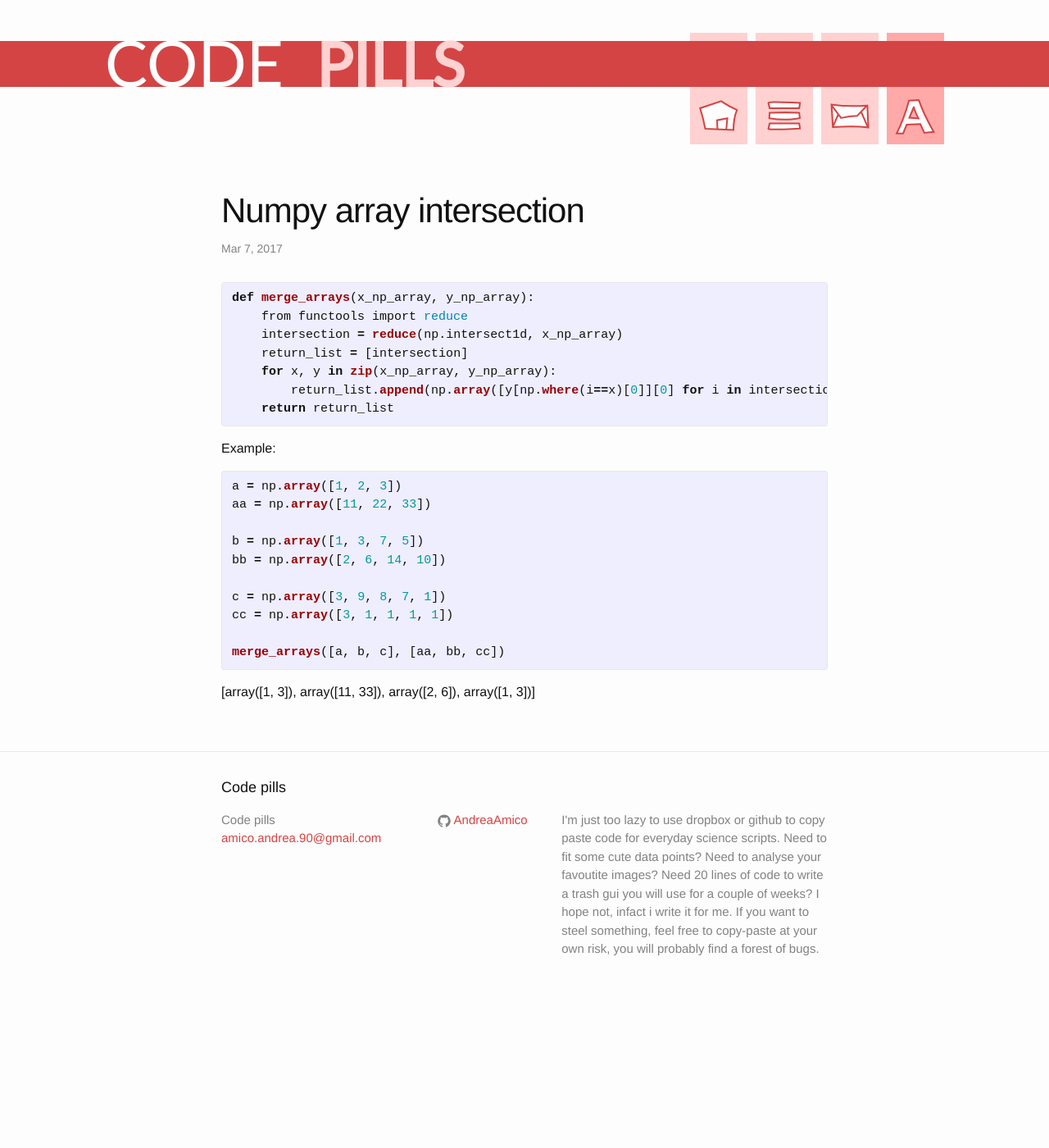
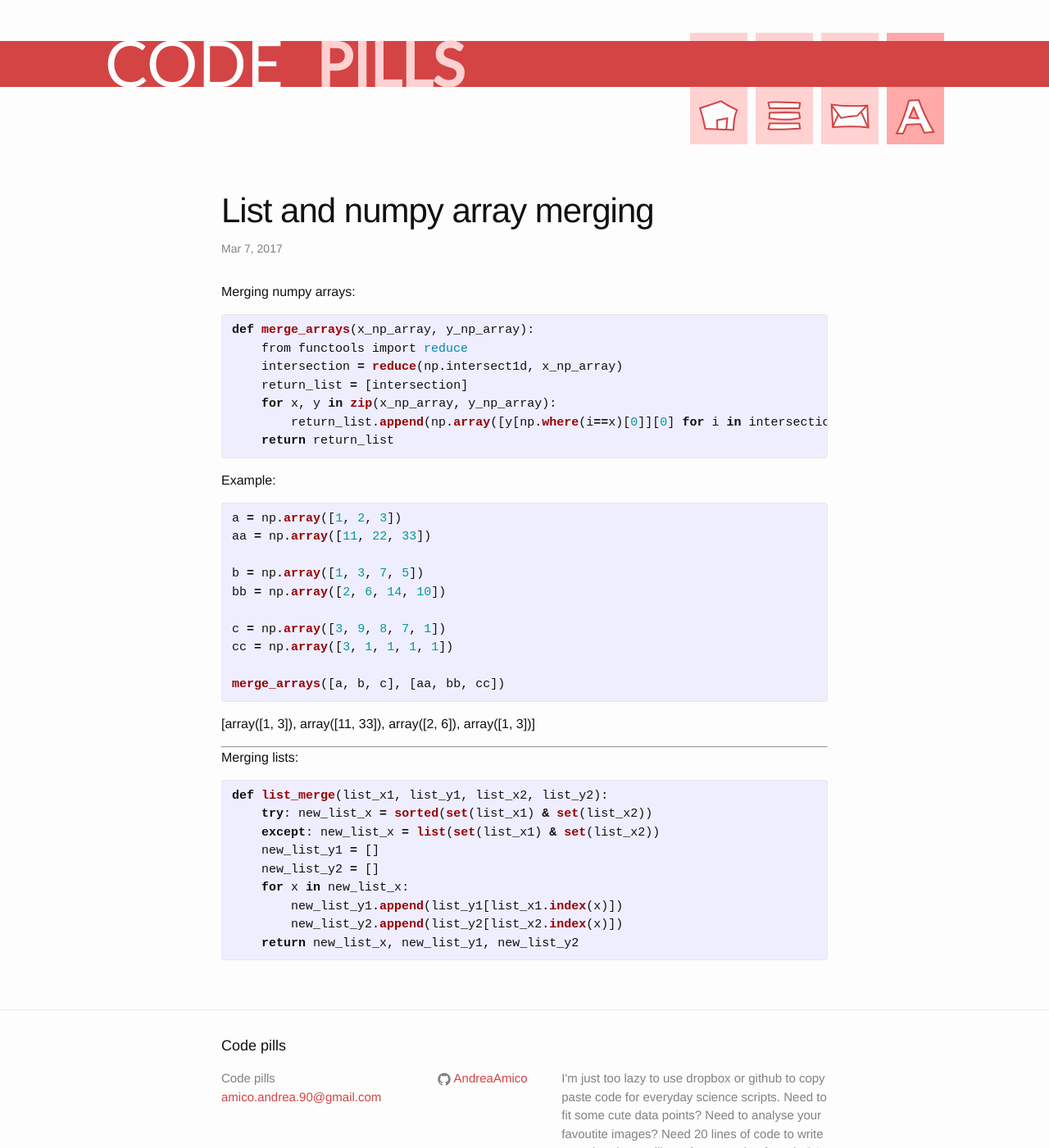
Before and after one commit to AndreaAmico/AndreaAmico.github.io, a Jekyll site: the page built from _posts/2017/2017-03-07-intersection.markdown, in a window 1280 px wide and 1400 px high. Shown: the whole window at 82% size. Built offline with Jekyll 4.4.1, drawn with Linux system fonts in a browser that asks for light colours.

Commit message:
merge list added

```diff
--- a/_posts/2017/2017-03-07-intersection.markdown
+++ b/_posts/2017/2017-03-07-intersection.markdown
@@ -1,9 +1,11 @@
 ---
 layout: post
-title:  "Numpy array intersection"
+title:  "List and numpy array merging"
 date:   2017-03-07 23:00:00 +0100
 categories: python
 ---
+
+Merging numpy arrays:
 
 {% highlight python %}
 def merge_arrays(x_np_array, y_np_array):
@@ -29,3 +31,20 @@ cc = np.array([3, 1, 1, 1, 1])
 merge_arrays([a, b, c], [aa, bb, cc])
 {% endhighlight %}
 [array([1, 3]), array([11, 33]), array([2, 6]), array([1, 3])]
+
+
+-----------------
+
+Merging lists:
+
+{% highlight python %}
+def list_merge(list_x1, list_y1, list_x2, list_y2):
+    try: new_list_x = sorted(set(list_x1) & set(list_x2))
+    except: new_list_x = list(set(list_x1) & set(list_x2))
+    new_list_y1 = []
+    new_list_y2 = []
+    for x in new_list_x:
+        new_list_y1.append(list_y1[list_x1.index(x)])
+        new_list_y2.append(list_y2[list_x2.index(x)])
+    return new_list_x, new_list_y1, new_list_y2
+{% endhighlight %}
```
